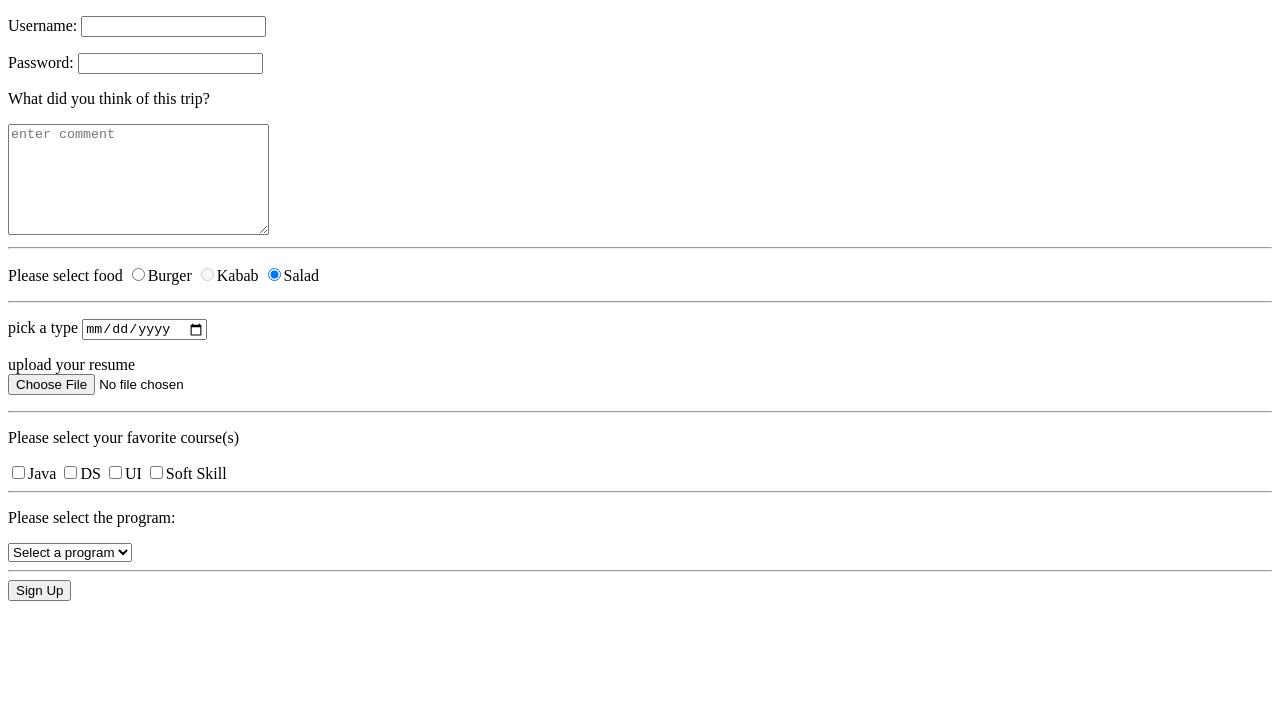
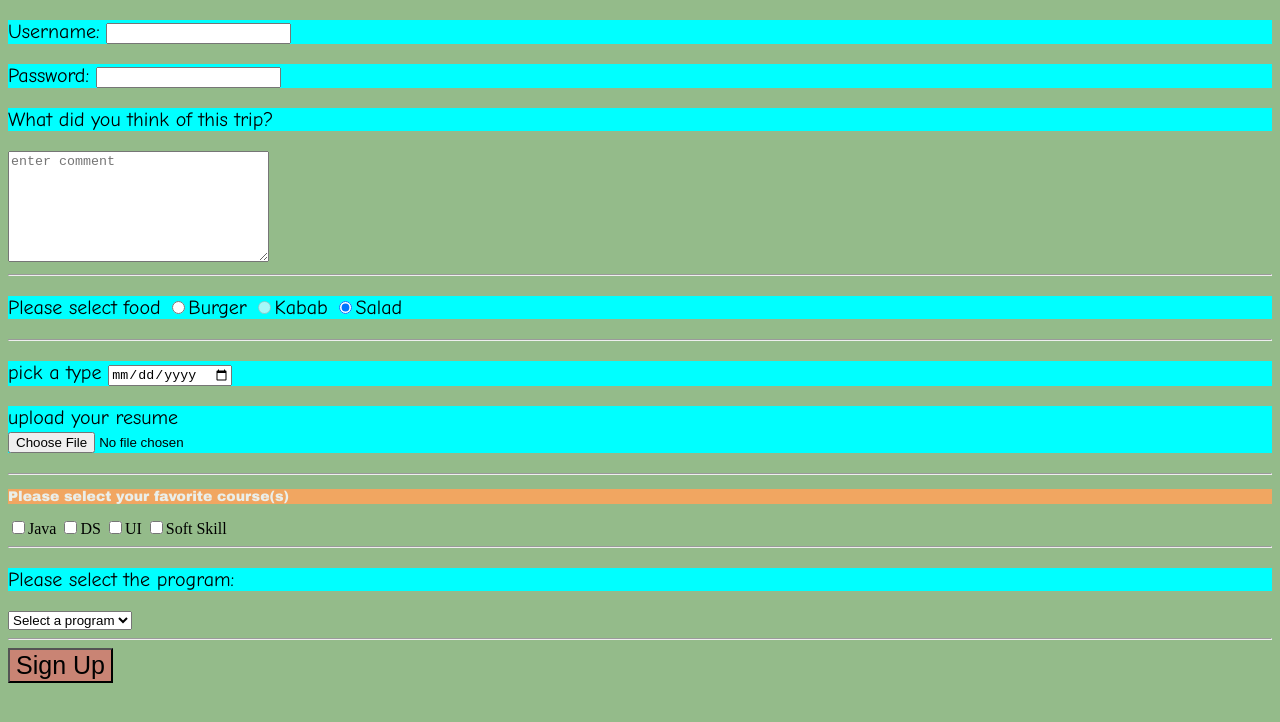
Before and after one commit to cuneytky/UI-Practice_my, a plain HTML site: page files/forms.html in a window 1280 px wide. Drawn offline with Linux system fonts and the light colour scheme.

Commit message:
UI Practice add forms to css

```diff
--- /dev/null
+++ b/files/css/styles.css
@@ -0,0 +1,33 @@
+body {
+    background-color: #94bb8a;
+}
+p{
+    background-color: aqua;
+    font-size: 20px;
+    font-family: "Comic Sans MS";
+}
+
+.class1{
+    background-color: #F1A661;
+    font-size: 14px;
+    font-family: "Arial Black";
+    color: #eaeeea;
+}
+
+/*#signup{*/
+/*    background-color: #617ef1;*/
+/*}*/
+
+.btn1{
+    background-color: #C98474;
+    font-size: 25px;
+}
+
+/*.btnFont{*/
+/*    font-family: "Droid Sans";*/
+/*}*/
+
+.btn1:hover {
+    background-color: #7e1d08;
+    font-size: 25px;
+}
--- a/files/forms.html
+++ b/files/forms.html
@@ -1,7 +1,8 @@
 <!DOCTYPE html>
 <html lang="en">
 <head>
-       <title>Title</title>
+       <title>forms practice</title>
+  <link rel="stylesheet" href="css/styles.css">
 </head>
 <body>
 
@@ -44,7 +45,7 @@
 
   <hr>
 
-  <p>
+  <p class="class1">
     Please select your favorite course(s)
   </p>
 <!--  label ile zorunlu secim yaptık-->
@@ -69,7 +70,7 @@
   <br>
   <hr>
 
-  <input class="button-33" type="submit" value="Sign Up" id="signup">
+  <input class="btn1" type="submit" value="Sign Up" id="signup">
 
 
 
```
Also changed, not shown: 6 other files.
